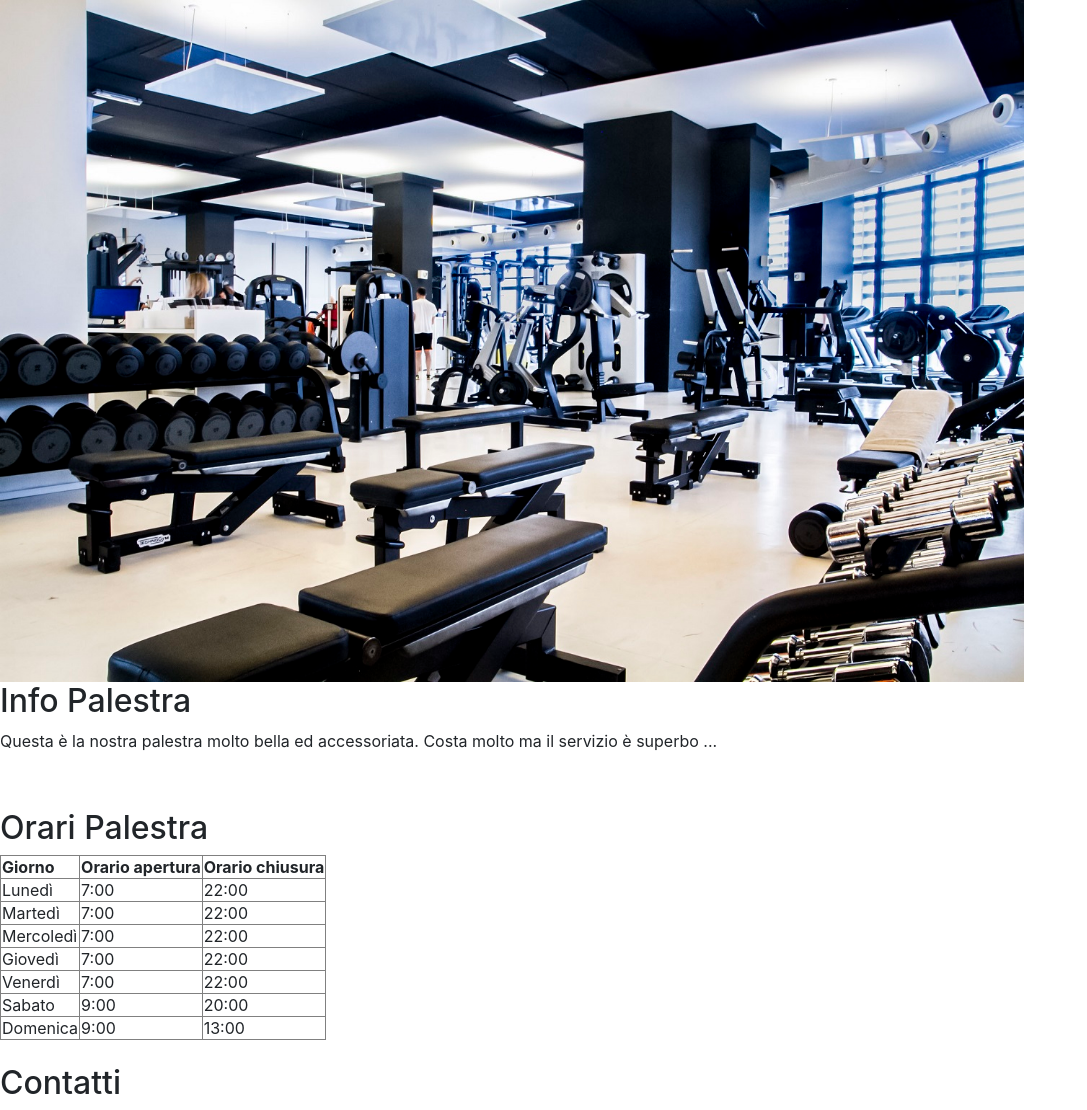
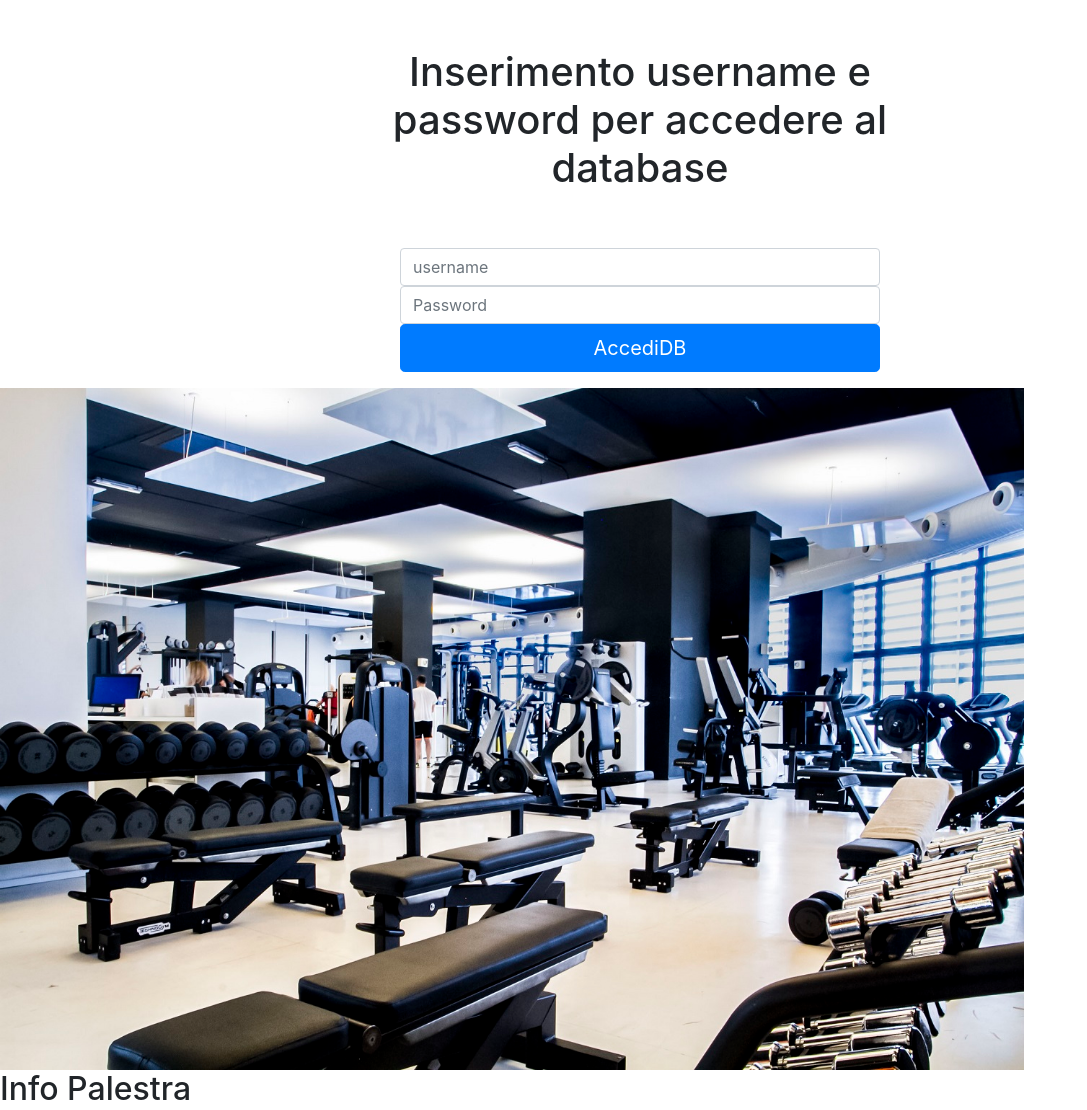
Before and after one commit to ThomasBabato/University-project-BD, a Python web app: template templates/nologin_homepage.html in a window 1280 px wide. Shown: the part 56-1166 px from the top of the page, without its empty margins (0-1087 px from the left). Run offline with Jinja, Linux system fonts and the light colour scheme; the template is opened without the code that fills it, so the values that code supplies are empty; some libraries are stand-ins or nearby versions.

Commit message:
Aggiornamenti minori
Aggiunto form nella pagina nologin_homepage.html dove potre inserire le credenziali di accesso al db.

Corretto i diversi link errati nel progetto. Ho trovato i link della navbar dell'area utente errati, li ho corretti.

```diff
--- a/templates/areaRiservataUtente_impostazioni.html
+++ b/templates/areaRiservataUtente_impostazioni.html
@@ -4,13 +4,13 @@
 {% block navbar %}
 <ul class="navbar-nav navbar-light">
     <li class="nav-item">
-        <a class="nav-link" href="{{url_for('le_mie_prenotazioni')}}">Le mie prenotazioni</a>
+        <a class="nav-link" href="{{url_for('areaRiservataUtente_leMiePrenotazioni')}}">Le mie prenotazioni</a>
     </li>
     <li class="nav-item">
-        <a class="nav-link" href="{{url_for('nuova_prenotazione')}}">Nuova prenotazione</a>
+        <a class="nav-link" href="{{url_for('areaRiservataUtente_nuovaPrenotazione')}}">Nuova prenotazione</a>
     </li>
     <li class="nav-item">
-        <a class="nav-link" href="{{url_for('impostazioni')}}">Impostazioni</a>
+        <a class="nav-link" href="{{url_for('areaRiservataUtente_impostazioni')}}">Impostazioni</a>
     </li>
     <!--  QUI SERVIREBBE UN TASTO LOGOUT - DA IMPLEMENTARE IN FASE DI FUSIONE CON IL BACKEND
     <li class="nav-item">
--- a/templates/areaRiservataUtente_leMiePrenotazioni.html
+++ b/templates/areaRiservataUtente_leMiePrenotazioni.html
@@ -4,13 +4,13 @@
 {% block navbar %}
 <ul class="navbar-nav navbar-light">
     <li class="nav-item">
-        <a class="nav-link" href="{{url_for('le_mie_prenotazioni')}}">Le mie prenotazioni</a>
+        <a class="nav-link" href="{{url_for('areaRiservataUtente_leMiePrenotazioni')}}">Le mie prenotazioni</a>
     </li>
     <li class="nav-item">
-        <a class="nav-link" href="{{url_for('nuova_prenotazione')}}">Nuova prenotazione</a>
+        <a class="nav-link" href="{{url_for('areaRiservataUtente_nuovaPrenotazione')}}">Nuova prenotazione</a>
     </li>
     <li class="nav-item">
-        <a class="nav-link" href="{{url_for('impostazioni')}}">Impostazioni</a>
+        <a class="nav-link" href="{{url_for('areaRiservataUtente_impostazioni')}}">Impostazioni</a>
     </li>
     <!--  QUI SERVIREBBE UN TASTO LOGOUT - DA IMPLEMENTARE IN FASE DI FUSIONE CON IL BACKEND
     <li class="nav-item">
--- a/templates/areaRiservataUtente_nuovaPrenotazione.html
+++ b/templates/areaRiservataUtente_nuovaPrenotazione.html
@@ -4,13 +4,13 @@
 {% block navbar %}
 <ul class="navbar-nav navbar-light">
     <li class="nav-item">
-        <a class="nav-link" href="{{url_for('le_mie_prenotazioni')}}">Le mie prenotazioni</a>
+        <a class="nav-link" href="{{url_for('areaRiservataUtente_leMiePrenotazioni')}}">Le mie prenotazioni</a>
     </li>
     <li class="nav-item">
-        <a class="nav-link" href="{{url_for('nuova_prenotazione')}}">Nuova prenotazione</a>
+        <a class="nav-link" href="{{url_for('areaRiservataUtente_nuovaPrenotazione')}}">Nuova prenotazione</a>
     </li>
     <li class="nav-item">
-        <a class="nav-link" href="{{url_for('impostazioni')}}">Impostazioni</a>
+        <a class="nav-link" href="{{url_for('areaRiservataUtente_impostazioni')}}">Impostazioni</a>
     </li>
     <!--  QUI SERVIREBBE UN TASTO LOGOUT - DA IMPLEMENTARE IN FASE DI FUSIONE CON IL BACKEND
     <li class="nav-item">
--- a/templates/nologin_homepage.html
+++ b/templates/nologin_homepage.html
@@ -15,6 +15,39 @@
 
 
 {% block body %}
+
+<!-- FORM PER INSERIRE LE CREDENZIALI DI ACCESSO AL DB -->
+<br> <br>
+<div class="container">
+    <div class="row">
+        <div class="col-lg-3 col-md-2"></div>
+        <div class="col-lg-6 col-md-8 login-box">
+            <div class="col-lg-12 login-key">
+                <i class="fa fa-key" aria-hidden="true"></i>
+            </div>
+            <h1 align="center">
+                Inserimento username e password per accedere al database
+            </h1>
+
+            <br> <br>
+
+            <div class="col-lg-12 login-form">
+                <div class="col-lg-12 login-form">
+                    <form action="{{url_for('accediDb')}}" method="post">
+                        <input type="text" id="username" name="username" class="form-control" placeholder="username">
+                        <input type="password" id="password" name="password" class="form-control" placeholder="Password">
+                        <input class="btn btn-lg btn-primary btn-block" type="submit" value="AccediDB" name="accedidb" />
+                    </form>
+                </div>
+            </div>
+            <div class="col-lg-3 col-md-2"></div>
+        </div>
+    </div>
+</div>
+
+
+
+
 
 <img src="palestra1.jpg" align="center" width="80%">
 <br>
```
Also changed, not shown: app.py (+7 -0 lines), templates/loginPage.html (+0 -12 lines).
